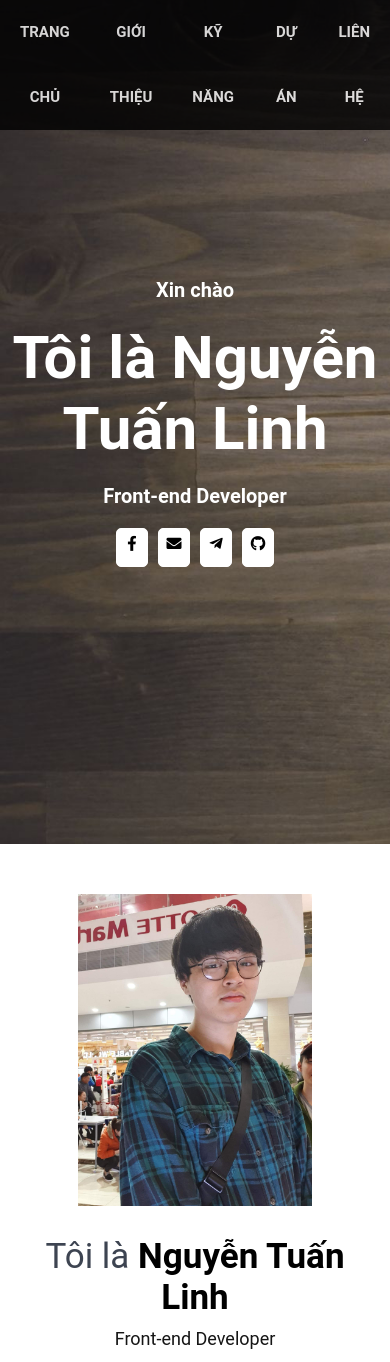
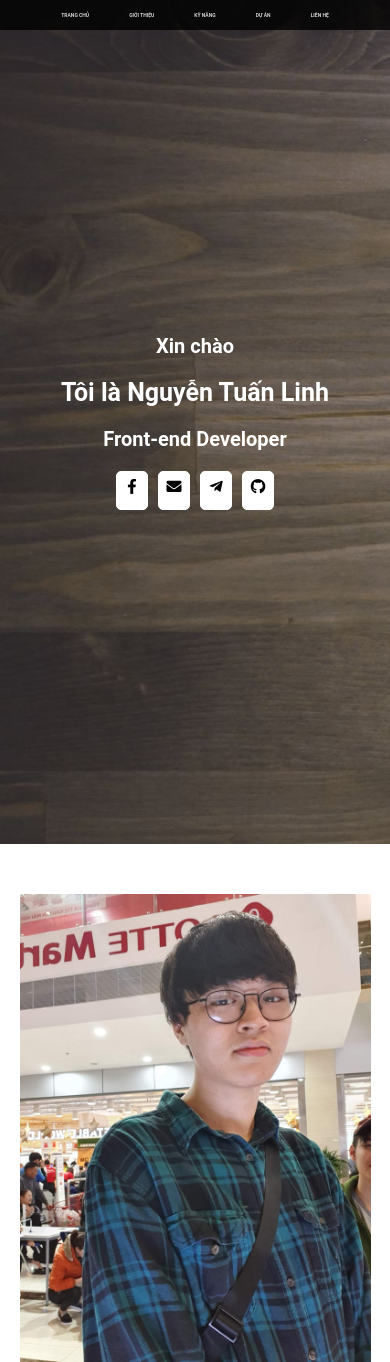
Before and after one commit to 1m93/SunFEDemo1, a plain HTML site: page index.html in a window 390 px wide. Shown: the top 1362 px of the page. Drawn offline with Linux system fonts and the light colour scheme.

Commit message:
update responsive

```diff
--- a/style/style.css
+++ b/style/style.css
@@ -232,7 +232,7 @@ h3 {
 .container__form input,
 textarea {
   width: 100%;
-  padding: 10px;
+  /* padding: 10px; */
   font-size: 17px;
   background-color: #e9e9e9;
   border: none;
@@ -285,7 +285,7 @@ textarea {
     width: 90%;
   }
   .container__skills {
-        height: auto;;
+    height: auto;
   }
   .container__skills > div {
     width: 30%;
@@ -325,3 +325,30 @@ textarea {
     margin-bottom: 30px;
   }
 }
+
+@media only screen and (max-width: 425px) {
+  .header__menu {
+    line-height: 30px;
+  }
+  .header__menu li a {
+    font-size: 5px;
+  }
+  .header__text h1 {
+    font-size: 25px;
+  }
+  .container__intro img,
+  .container__intro-text,
+  .container__project .col,
+  .container__form {
+    width: 90%;
+  }
+  .container__skills, .footer__banner {
+    display: block;
+  }
+  .container__skills > div {
+    width: 90%;
+  }
+  .footer__banner {
+    height: auto;
+  }
+}
```
Lines whose indentation alone changed are shown as unchanged.
